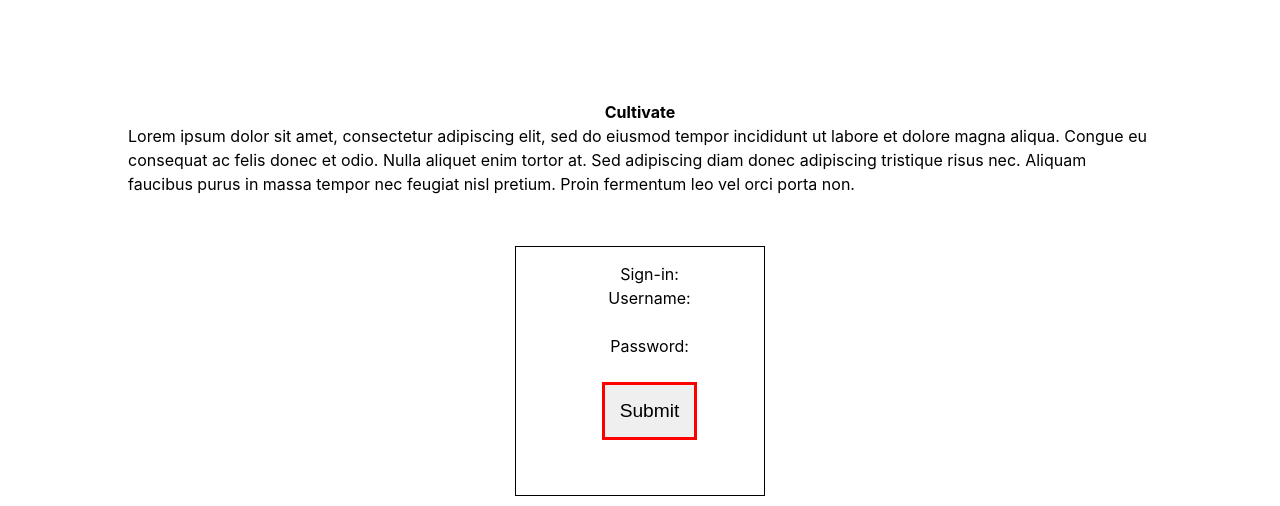
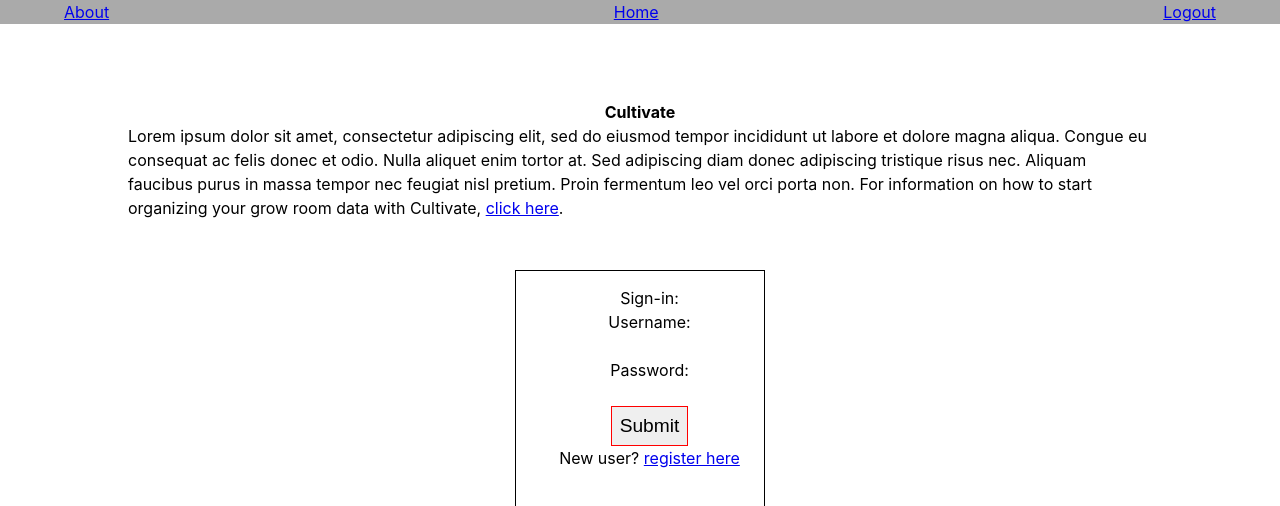
Before and after one commit to tsputzke/cultivate-app, a React (Create React App) app: page / in a window 1280 px wide. Shown: the top 506 px of the page. Built offline with nearby package versions, Linux system fonts and the light colour scheme; sample sign-in values are in the browser's storage.

Commit message:
Fix conditional render of nav

```diff
--- a/public/styles.css
+++ b/public/styles.css
@@ -70,12 +70,16 @@ body {
   color: red;
 }
 
+button:hover {
+  background-color: pink;
+}
+
 button {
   display: block;
   margin: auto;
-  padding: 15px;
+  padding: 8px;
   font-size: 1.2em;
-  border: 3px solid red;
+  border: 1px solid red;
 }
 
 /* -------------------------------------
--- a/src/components/App/App.js
+++ b/src/components/App/App.js
@@ -15,8 +15,9 @@ import PublicOnlyRoute from '../../utils/PublicOnlyRoute'
 import TokenService from '../../services/token-service'
 
 class App extends Component {
+
   state = {
-    isLoggedIn: false
+    isLoggedIn: window.sessionStorage.getItem('isLoggedIn')
   }
 
   handleToggleState = () => {
--- a/src/components/Landing/Landing.js
+++ b/src/components/Landing/Landing.js
@@ -1,4 +1,5 @@
 import React, { Component } from 'react'
+import { Link } from 'react-router-dom'
 import AuthApiService from '../../services/auth-api-service'
 import TokenService from '../../services/token-service'
 import UserContext from '../../context/user-context'
@@ -25,6 +26,7 @@ export default class Landing extends Component {
         TokenService.saveAuthToken(res.authToken)
         window.sessionStorage.setItem('user_id', res.user_id)
         window.sessionStorage.setItem('user_name', user.user_name)
+        window.sessionStorage.setItem('isLoggedIn', 'true')
         this.context.toggleState()
         this.props.history.push(`/show-user`)
         // window.location.replace('/show-user')
@@ -39,7 +41,7 @@ export default class Landing extends Component {
       <div className='landing'>
         <h1 className='center-align'>Cultivate</h1>
         <p className='landing-description'>
-          Lorem ipsum dolor sit amet, consectetur adipiscing elit, sed do eiusmod tempor incididunt ut labore et dolore magna aliqua. Congue eu consequat ac felis donec et odio. Nulla aliquet enim tortor at. Sed adipiscing diam donec adipiscing tristique risus nec. Aliquam faucibus purus in massa tempor nec feugiat nisl pretium. Proin fermentum leo vel orci porta non.
+          Lorem ipsum dolor sit amet, consectetur adipiscing elit, sed do eiusmod tempor incididunt ut labore et dolore magna aliqua. Congue eu consequat ac felis donec et odio. Nulla aliquet enim tortor at. Sed adipiscing diam donec adipiscing tristique risus nec. Aliquam faucibus purus in massa tempor nec feugiat nisl pretium. Proin fermentum leo vel orci porta non. For information on how to start organizing your grow room data with Cultivate, <span><Link to='/about'>click here</Link></span>.
         </p>
         <section className="login">
           <form
@@ -60,6 +62,7 @@ export default class Landing extends Component {
                 <input type="password" name="password" required />
               </div>
               <button className="login-button" type="submit">Submit</button>
+              <p>New user? <span><Link to='/registration'>register here</Link></span></p>
             </fieldset>
           </form>
         </section>
--- a/src/components/Nav/Nav.js
+++ b/src/components/Nav/Nav.js
@@ -21,14 +21,8 @@ export default class Nav extends Component {
       <nav className='nav'>
         <ul className='nav-links'>
           <li id="nav-button-left"><Link to='/about'>About</Link></li>
-          <li><Link to='/show-user'>User Home</Link></li>
-          <li>
-            <Link
-              onClick={this.handleLogoutClick}
-              to='/'>
-              Logout
-            </Link>
-          </li>
+          <li><Link to='/show-user'>Home</Link></li>
+          <li><Link onClick={this.handleLogoutClick} to='/'> Logout</Link></li>
         </ul>
       </nav>
     )
--- a/src/components/Room/DataChart/DataCharts.js
+++ b/src/components/Room/DataChart/DataCharts.js
@@ -32,6 +32,10 @@ export default class DataCharts extends Component {
       chartArea: {
         top: 20,
         bottom: 20
+      },
+      explorer: {
+        axis: 'horizontal',
+        keepInBounds: true
       },
       colors: chartColors
     };
--- a/src/components/User/User.js
+++ b/src/components/User/User.js
@@ -78,7 +78,6 @@ export default class User extends Component {
           ? res.json().then(e => Promise.reject(e))
           : res.json()
       )
-      // .then(this.props.history.push(`/show-user`))
       .then(window.location.reload())
       // .then(window.location.replace('/show-user'))
     }
```
